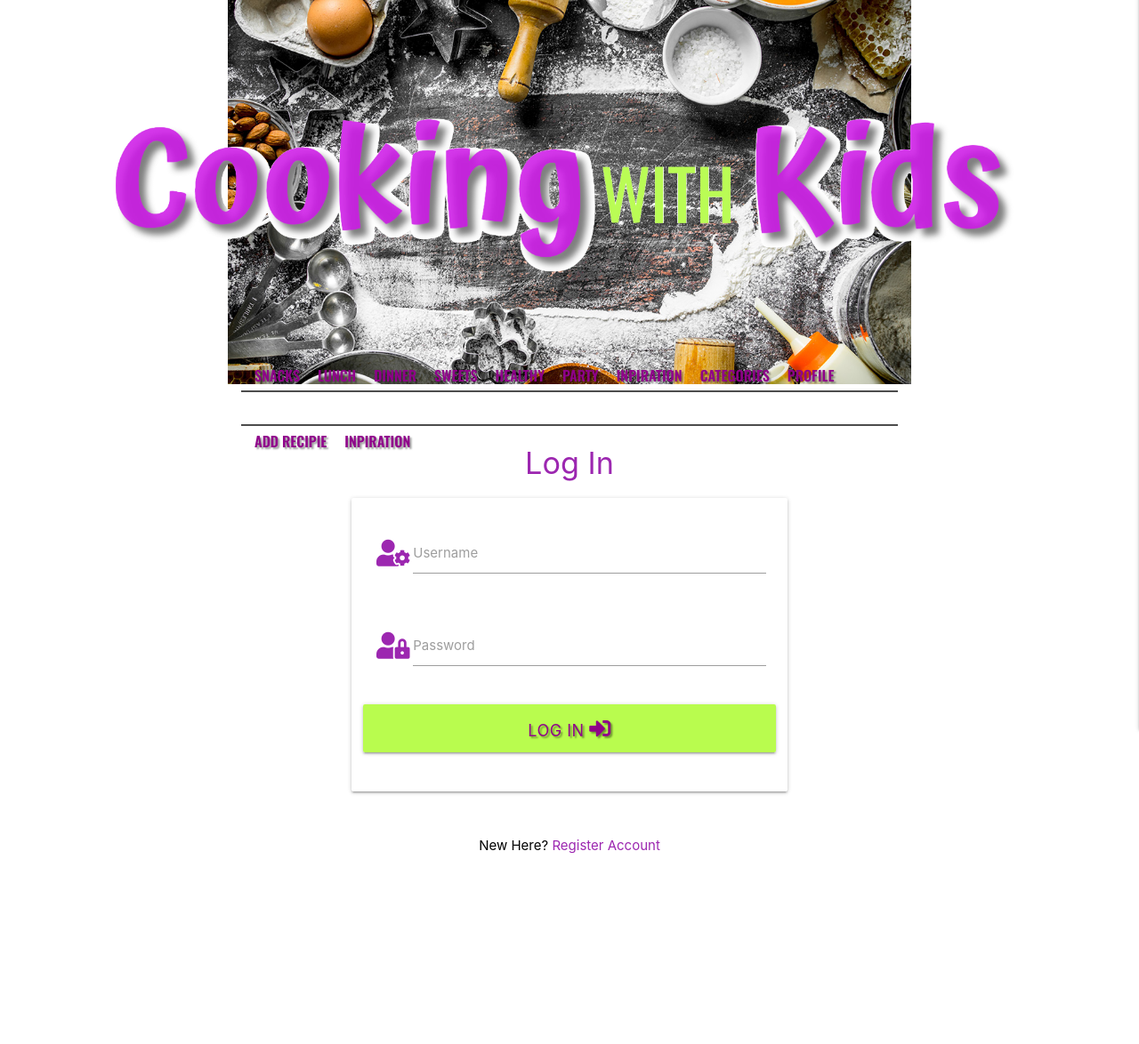
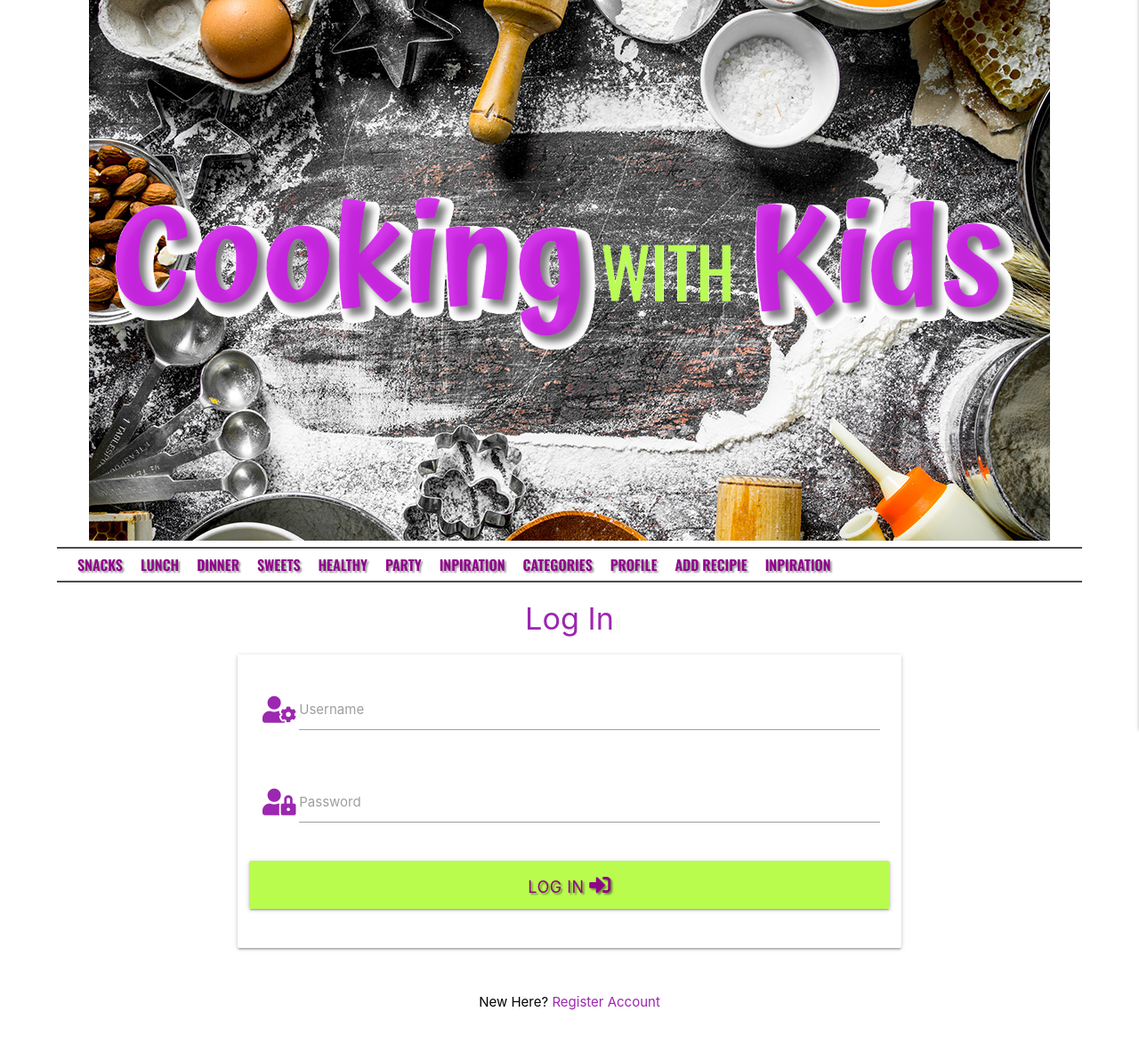
Before and after one commit to ElisabethCheston/KidsCooking, a Flask app: page /login in a window 1280 px wide. Shown: the part 40-1214 px from the top of the page at 89% size. Before the commit the page ends 1000 px from the top, so only its background shows below. Run offline with Flask 2, Linux system fonts and the light colour scheme; some libraries are stand-ins or nearby versions; some web fonts are replaced.

Commit message:
Add login page and connect to base page.

```diff
--- a/static/css/style.css
+++ b/static/css/style.css
@@ -17,10 +17,12 @@ nav {
     color: rgba(0, 0, 0, 0.959);
     height: 50px;
 }
+/*
 .wrapp {
     padding-left: 2%;
     padding-right: 2%;
 }
+*/
 .navbar-light {
     border-top: 2px solid rgba(0, 0, 0, 0.7);
     border-bottom: 2px solid rgba(0, 0, 0, 0.7);
@@ -33,7 +35,7 @@ nav {
 }
 .container {
   position: relative;
-  width: 60vw;
+  width: 90vw;
   height: 10%;
   text-align: center;
   color: white;
```
Also changed, not shown: .theia/launch.json (deleted), .theia/settings.json (deleted), 13 other files.
